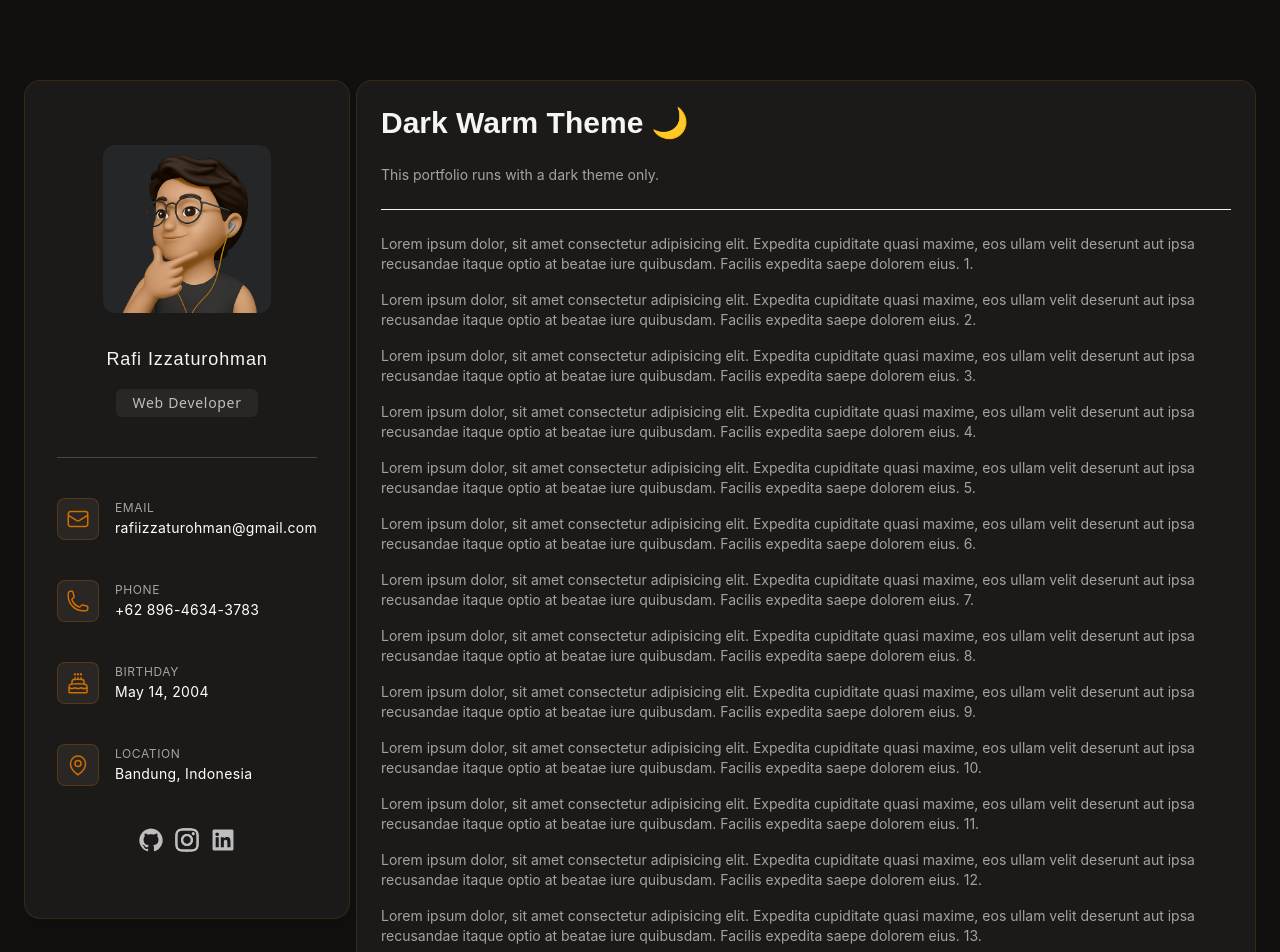
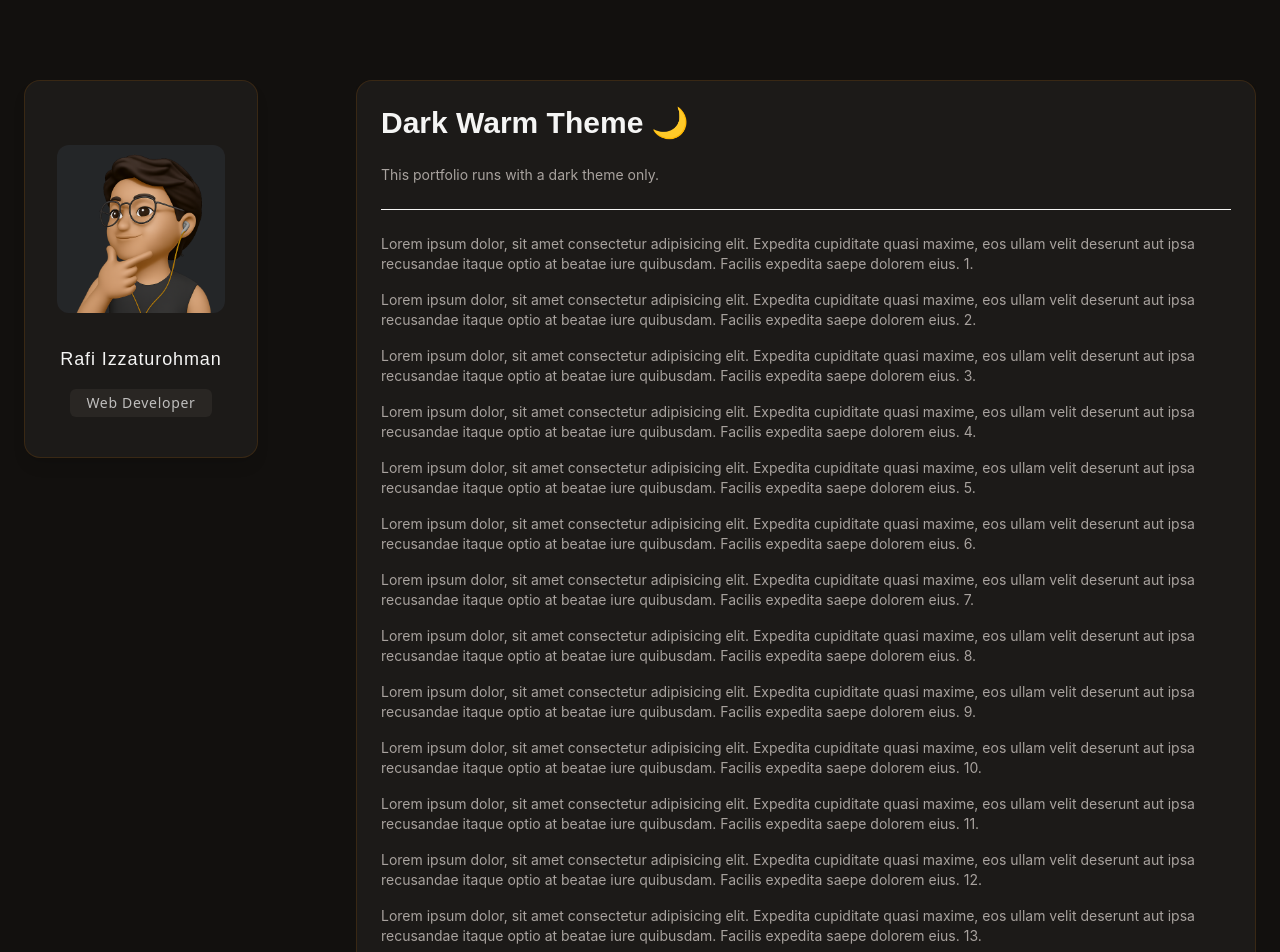
Before and after one commit to rafiizzaturohman/gluon, a Next.js app: page / in a window 1280 px wide. Shown: the top 952 px of the page. Built offline with nearby package versions, Linux system fonts and the light colour scheme.

Commit message:
Try Framer Motion

```diff
--- a/src/components/personal.tsx
+++ b/src/components/personal.tsx
@@ -42,15 +42,16 @@ const MyPersonal = () => {
 
   return (
     <aside className="w-auto md:w-1/4">
-      <div className="relative profile-card md:fixed p-6 md:px-8 md:py-16 shadow-lg space-y-8">
+      <div
+        className={`relative profile-card md:fixed
+        p-6 md:px-8 md:pt-16 shadow-lg space-y-8
+        transition-all duration-500 ease-in-out
+        ${isOpen ? "pb-6 md:pb-6" : "pb-0 md:pb-2"}
+        `}
+      >
         <div className="profile-content">
           <div className="profile-image">
-            <Image
-              src={MyPict}
-              alt="Profile picture"
-              fill // automatically fills the parent div
-              priority
-            />
+            <Image src={MyPict} alt="Profile picture" fill priority />
           </div>
 
           <div className="space-y-0.5 md:space-y-4 font-sans">
@@ -62,13 +63,13 @@ const MyPersonal = () => {
           </div>
         </div>
 
+        {/* Toggle button */}
         <button
           onClick={() => setIsOpen(!isOpen)}
           className="flex md:hidden items-center gap-2 text-sm text-gray-300 hover:text-white absolute top-0 right-0"
         >
           <div
-            className={`
-          relative overflow-hidden
+            className={`relative overflow-hidden
               rounded-bl-[14px] rounded-tr-[14px]
               p-1.5 border-[#d97706]
               transition-all duration-300 ease-in-out
@@ -120,13 +121,30 @@ const MyPersonal = () => {
           </div>
         </button>
 
-        <hr className="opacity-20 hidden md:block md:my-10" />
+        {/* Animated HR */}
+        <AnimatePresence>
+          {isOpen && (
+            <motion.hr
+              initial={{ opacity: 0, scaleX: 0 }}
+              animate={{ opacity: 0.2, scaleX: 1 }}
+              exit={{ opacity: 0, scaleX: 0 }}
+              transition={{ duration: 0.4 }}
+              className="origin-center md:opacity-20 my-6 md:my-10"
+            />
+          )}
+        </AnimatePresence>
 
         {/* Profile Information */}
-        <div
-          className={`transition-all duration-500 ease-in-out overflow-hidden md:overflow-visible ${
-            isOpen ? "max-h-[1000px] opacity-100" : "max-h-0 opacity-0"
-          } md:max-h-none md:opacity-100 space-y-4 md:space-y-10`}
+        {/* Profile Information */}
+        <AnimatePresence initial={false}>
+          {isOpen && (
+            <motion.div
+              key="profile-info"
+              initial={{ height: 0, opacity: 0 }}
+              animate={{ height: "auto", opacity: 1 }}
+              exit={{ height: 0, opacity: 0 }}
+              transition={{ duration: 0.5, ease: "easeInOut" }}
+              className="overflow-hidden md:overflow-visible space-y-4 md:space-y-10"
             >
               {profileInfo.map((item, index) => (
                 <div key={index} className="flex flex-row gap-4 items-center">
@@ -144,20 +162,34 @@ const MyPersonal = () => {
                 </div>
               ))}
 
+              {isOpen && (
+                <motion.hr
+                  initial={{ opacity: 0, scaleX: 0 }}
+                  animate={{ opacity: 0.2, scaleX: 1 }}
+                  exit={{ opacity: 0, scaleX: 0 }}
+                  transition={{ duration: 0.4 }}
+                  className="origin-center md:opacity-20 my-6 md:my-10"
+                />
+              )}
+
+              {/* Socials */}
               <div className="flex flex-row gap-2 justify-center items-center text-center">
-            <a href="https://www.github.com/rafiizzaturohman/" target="_blank">
+                <a
+                  href="https://www.github.com/rafiizzaturohman/"
+                  target="_blank"
+                >
                   <GitHubIcon />
                 </a>
-
                 <a href="https://www.instagram.com/fiizzat" target="_blank">
                   <InstagramIcon />
                 </a>
-
                 <a href="https://www.linkedin.com/in/rafiizza/">
                   <LinkedInIcon />
                 </a>
               </div>
-        </div>
+            </motion.div>
+          )}
+        </AnimatePresence>
       </div>
     </aside>
   );
```
Lines whose indentation alone changed are shown as unchanged.
